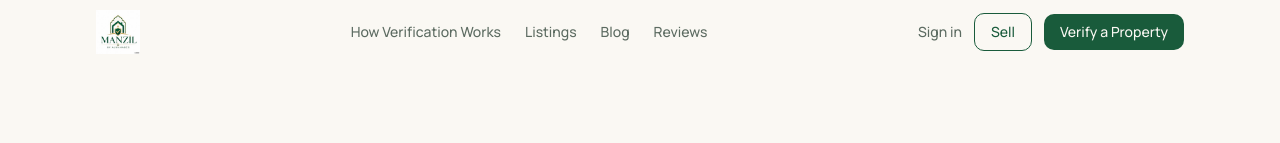
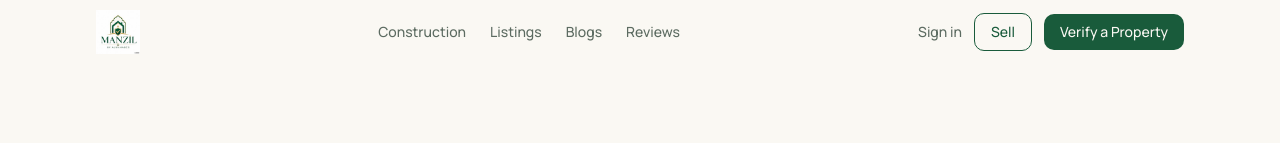
Before and after one commit to talhazaindev/propertygpt, a Next.js app: page / in a window 1280 px wide. Shown: the top 143 px of the page. Built offline with nearby package versions, Linux system fonts and the light colour scheme; no server answers; the database is empty; a web font is replaced by a local one.

Commit message:
Rename navbar labels to Construction and Blogs.
Co-authored-by: Cursor <cursoragent@cursor.com>

```diff
--- a/src/components/layout/Header.tsx
+++ b/src/components/layout/Header.tsx
@@ -84,14 +84,14 @@ const Header = () => {
         <nav className="hidden items-center gap-6 lg:flex">
           {isHomePage ? (
             <>
-              <a href="#verification" className={navLinkClass}>
-                How Verification Works
-              </a>
+              <Link href="/construction" className={navLinkClass}>
+                Construction
+              </Link>
               <a href="#listings" className={navLinkClass}>
                 Listings
               </a>
               <a href="#blogs" className={navLinkClass}>
-                Blog
+                Blogs
               </a>
               <a href="#reviews" className={navLinkClass}>
                 Reviews
@@ -109,7 +109,7 @@ const Header = () => {
                 Construction
               </Link>
               <Link href="/blogs" className={navLinkClass}>
-                Blog
+                Blogs
               </Link>
             </>
           )}
@@ -199,14 +199,14 @@ const Header = () => {
           <div className="mx-auto flex max-w-6xl flex-col gap-1 px-4 py-4 sm:px-6">
             {isHomePage && (
               <>
-                <a href="#verification" className="rounded-lg px-3 py-2.5 text-sm font-medium text-foreground hover:bg-muted" onClick={() => setIsMenuOpen(false)}>
-                  How Verification Works
-                </a>
+                <Link href="/construction" className="rounded-lg px-3 py-2.5 text-sm font-medium text-foreground hover:bg-muted" onClick={() => setIsMenuOpen(false)}>
+                  Construction
+                </Link>
                 <a href="#listings" className="rounded-lg px-3 py-2.5 text-sm font-medium text-foreground hover:bg-muted" onClick={() => setIsMenuOpen(false)}>
                   Listings
                 </a>
                 <a href="#blogs" className="rounded-lg px-3 py-2.5 text-sm font-medium text-foreground hover:bg-muted" onClick={() => setIsMenuOpen(false)}>
-                  Blog
+                  Blogs
                 </a>
                 <a href="#reviews" className="rounded-lg px-3 py-2.5 text-sm font-medium text-foreground hover:bg-muted" onClick={() => setIsMenuOpen(false)}>
                   Reviews
@@ -221,10 +221,10 @@ const Header = () => {
               <FileText className="h-4 w-4 text-primary" /> Request Property
             </Link>
             <Link href="/construction" className="flex items-center gap-2 rounded-lg px-3 py-2.5 text-sm font-medium text-foreground hover:bg-muted" onClick={() => setIsMenuOpen(false)}>
-              <HardHat className="h-4 w-4 text-primary" /> Hire Us To Construct
+              <HardHat className="h-4 w-4 text-primary" /> Construction
             </Link>
             <Link href="/blogs" className="flex items-center gap-2 rounded-lg px-3 py-2.5 text-sm font-medium text-foreground hover:bg-muted" onClick={() => setIsMenuOpen(false)}>
-              <BookOpen className="h-4 w-4 text-primary" /> Blog
+              <BookOpen className="h-4 w-4 text-primary" /> Blogs
             </Link>
             <div className="my-2 border-t border-border" />
             {status === "loading" ? null : !isAuthenticated ? (
```
